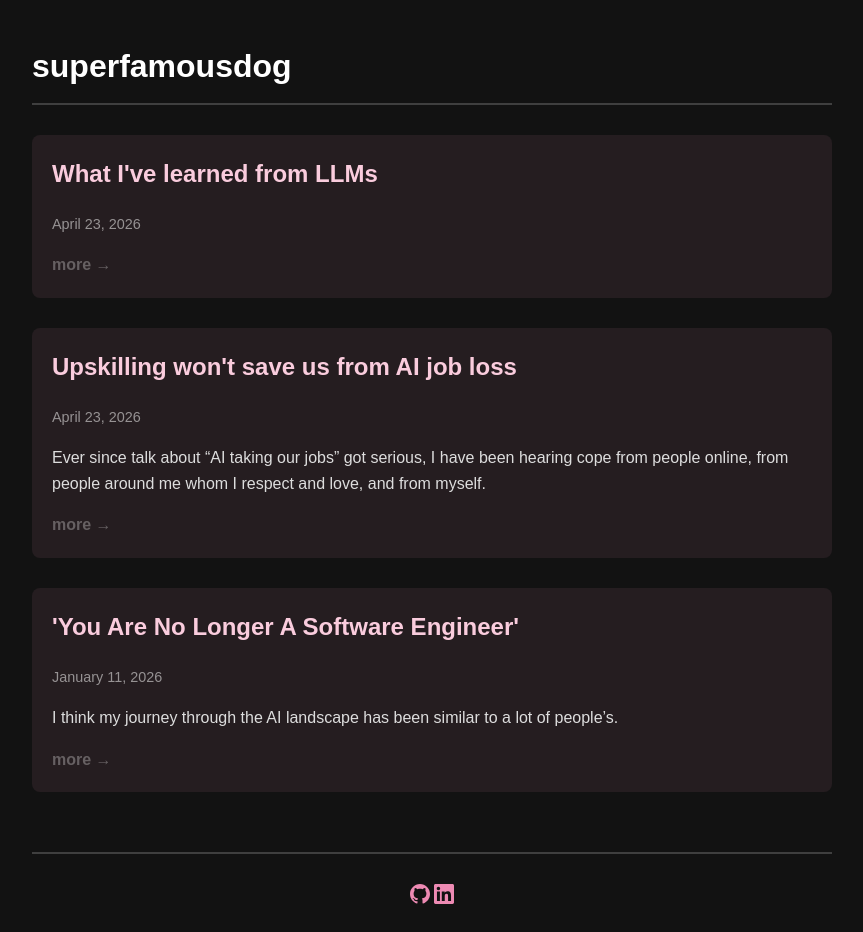
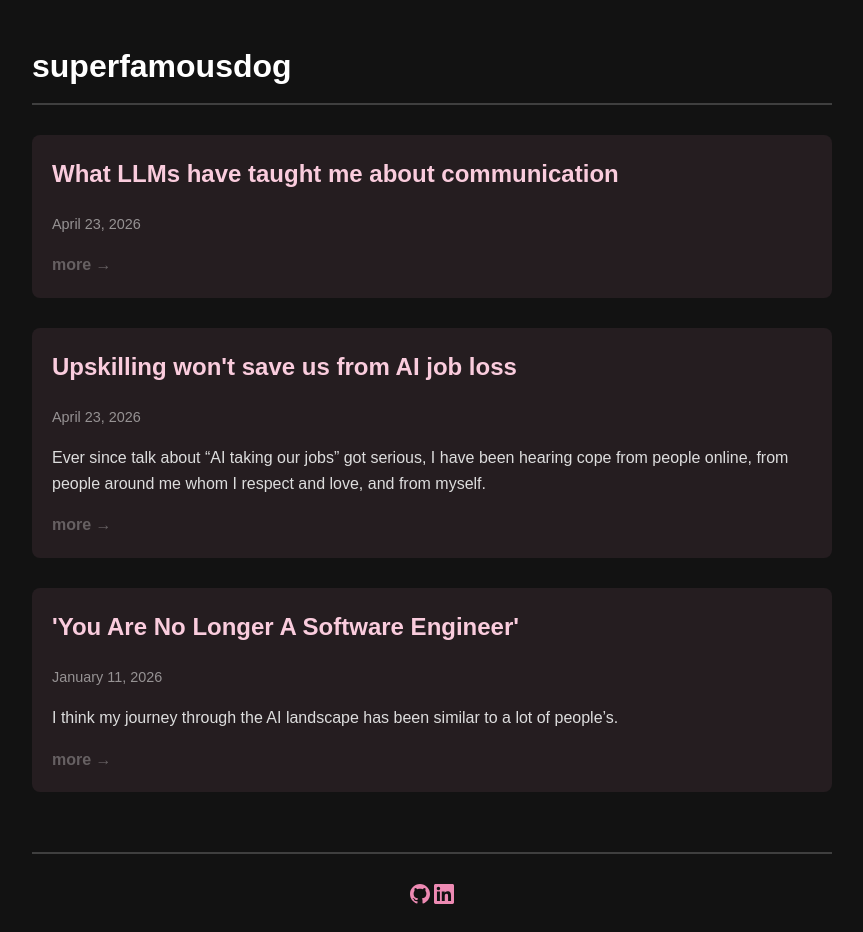
Before and after one commit to superfamousdog/superfamousdog.github.io, a Jekyll site: the page built from index.html, in a window 1280 px wide. Shown: the whole page, without its empty margins (208-1071 px from the left). Built offline with Jekyll 4.4.1, drawn with Linux system fonts in a browser that asks for light colours.

Commit message:
Update 2026-04-25-what-llms-taught-me.md

```diff
--- a/_posts/2026-04-25-what-llms-taught-me.md
+++ b/_posts/2026-04-25-what-llms-taught-me.md
@@ -1,6 +1,6 @@
 ---
 layout: post
-title: "What I've learned from LLMs"
+title: "What LLMs have taught me about communication"
 date: 2026-04-23
 ---
 
```
